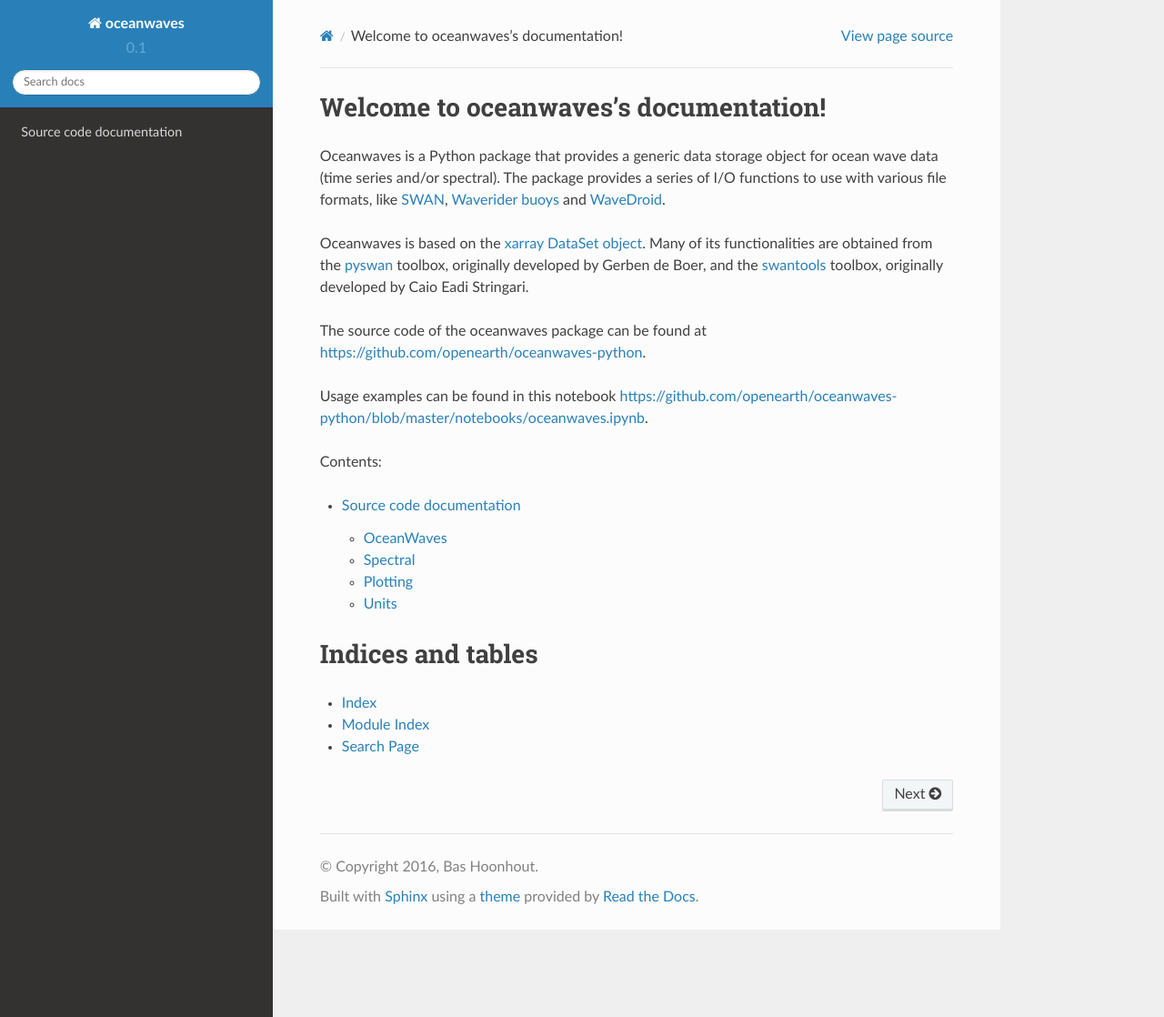
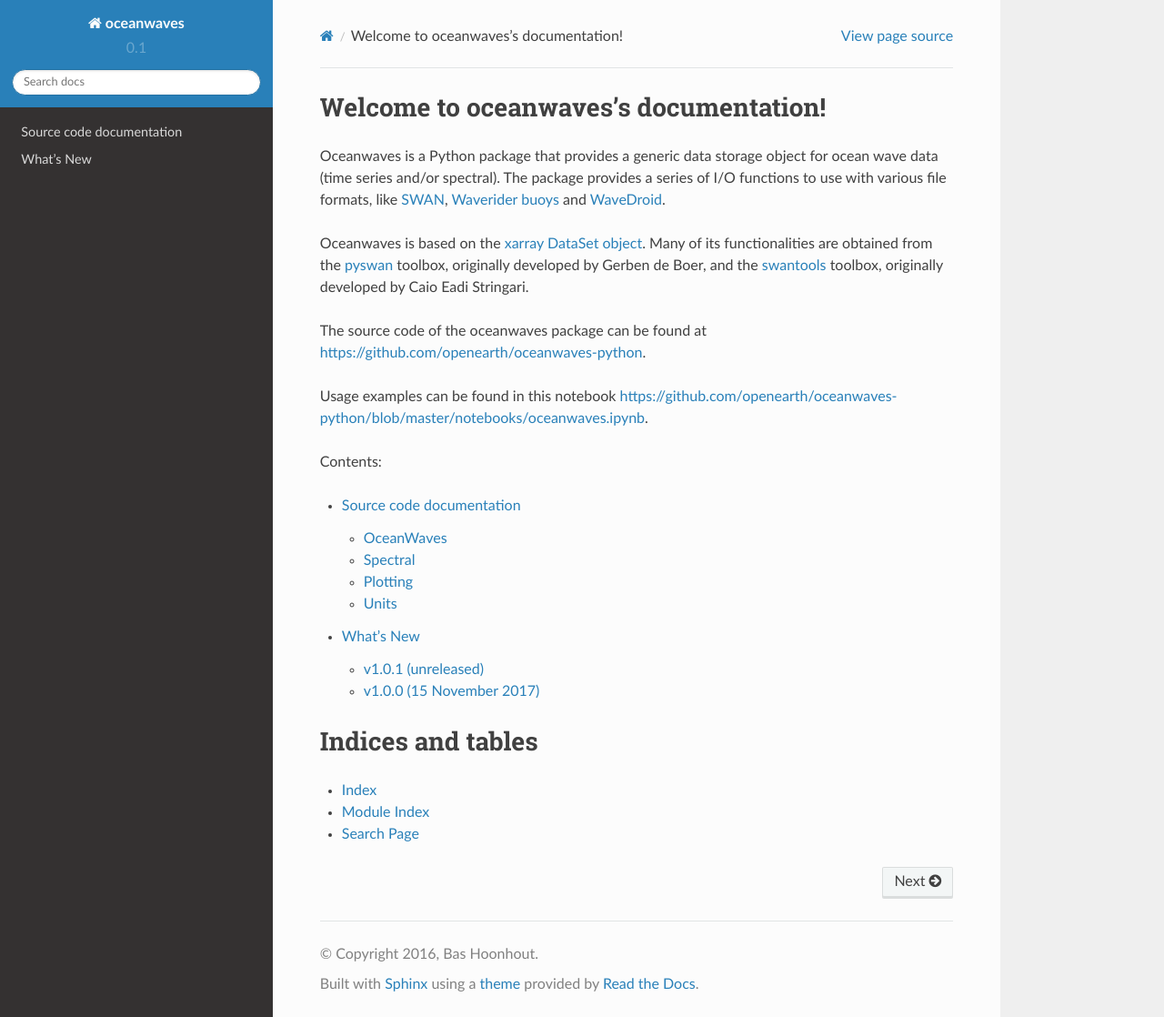
Before and after one commit to openearth/oceanwaves-python, a Sphinx documentation site: the page built from docs/index.rst, in a window 1280 px wide and 1118 px high. Shown: the whole window at 91% size. Built offline with Sphinx 7.4.7 and the Read the Docs theme 2.0.0, drawn with Linux system fonts in a browser that asks for light colours.

Commit message:
Added what's new page to docs

```diff
--- a/docs/index.rst
+++ b/docs/index.rst
@@ -31,6 +31,7 @@ Contents:
    :maxdepth: 2
 
    sourcecode
+   whatsnew
 
 
 Indices and tables
--- /dev/null
+++ b/docs/whatsnew.rst
@@ -0,0 +1,35 @@
+What's New
+==========
+
+v1.0.1 (unreleased)
+-------------------
+
+Breaking changes
+^^^^^^^^^^^^^^^^
+
+None.
+
+Improvements
+^^^^^^^^^^^^
+
+None.
+
+New functions/methods
+^^^^^^^^^^^^^^^^^^^^^
+
+None.
+
+Bug fixes
+^^^^^^^^^
+
+None.
+
+Tests
+^^^^^
+
+None.
+
+v1.0.0 (15 November 2017)
+-------------------------
+
+Initial release
```
Also changed, not shown: 1 other file.
